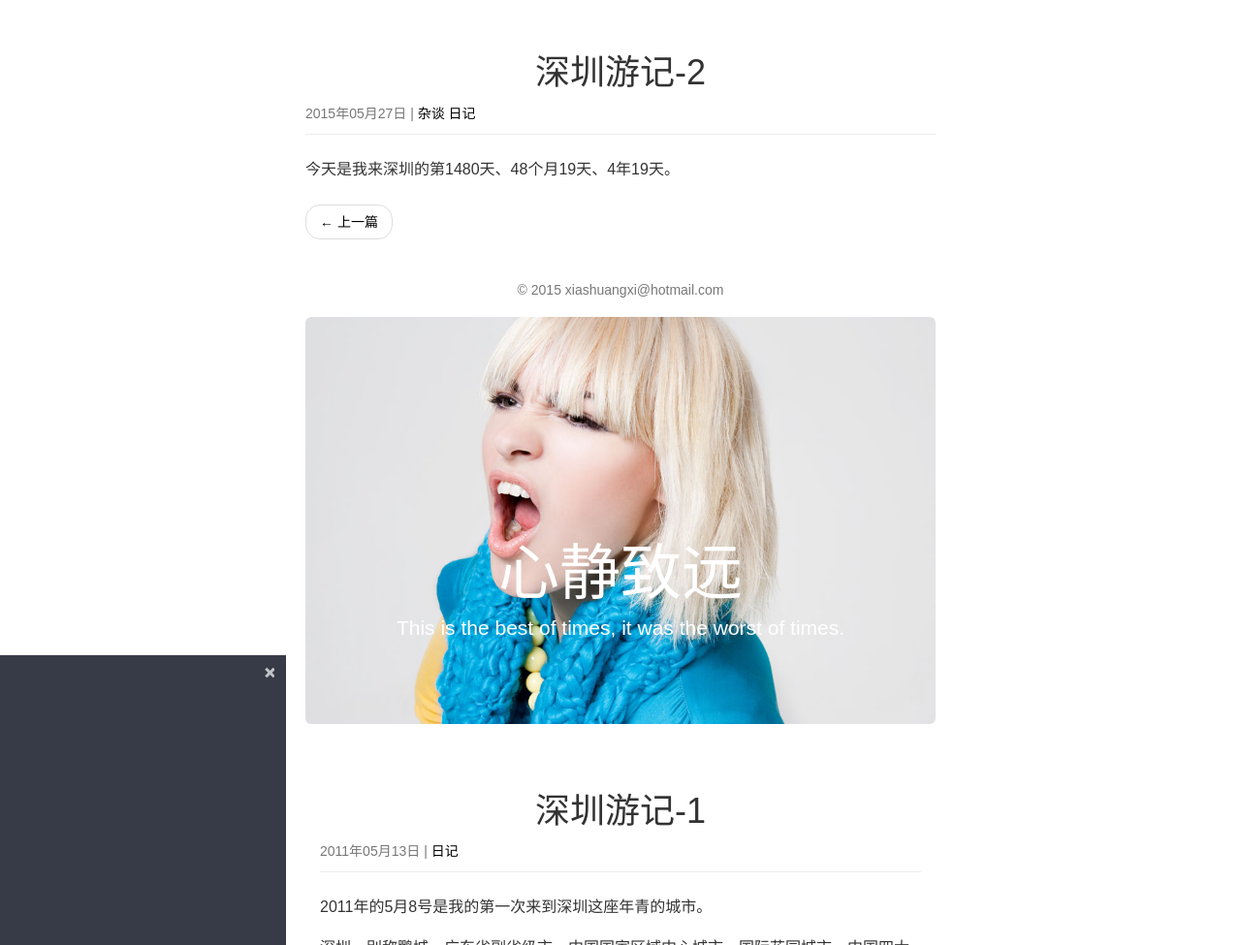
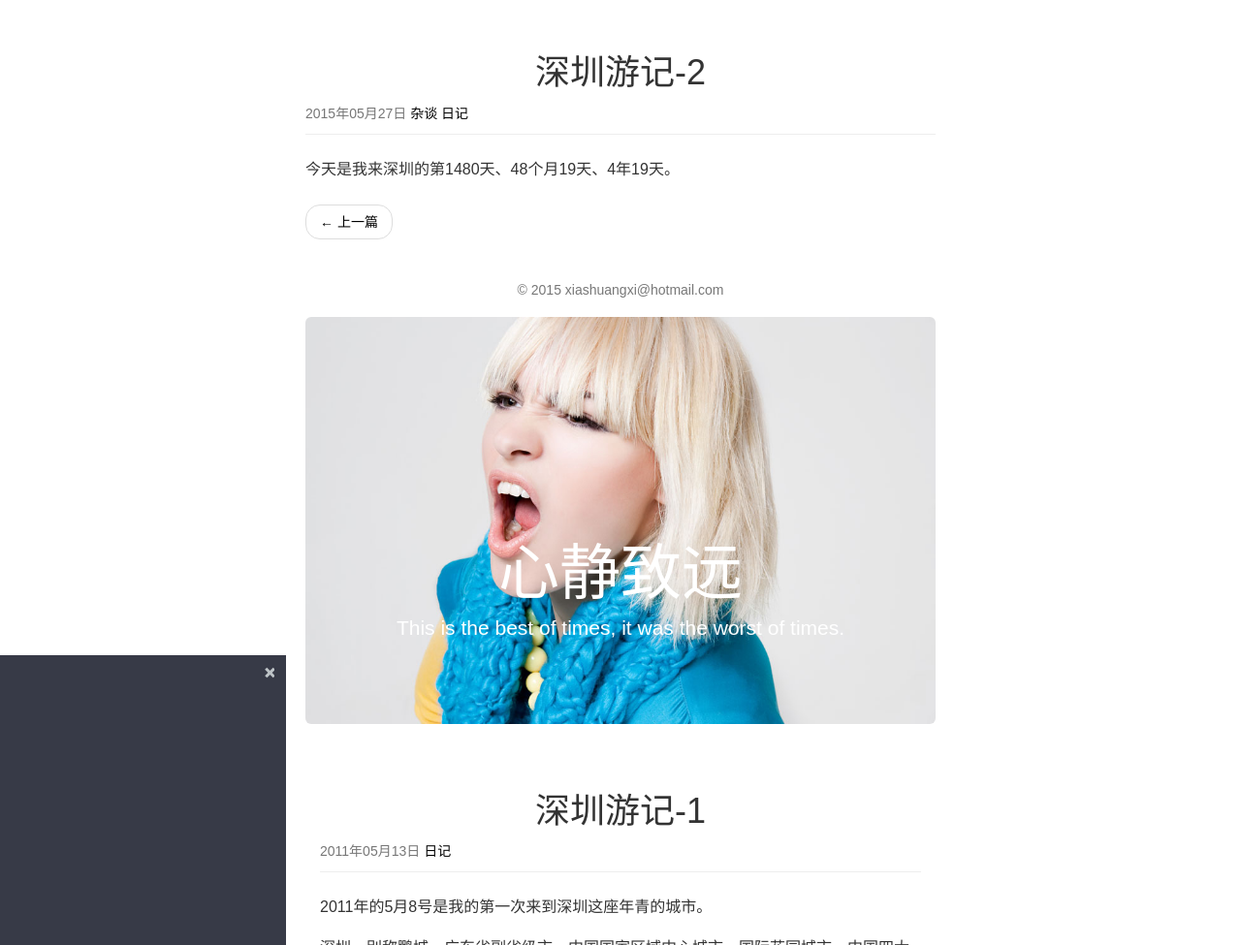
Before and after one commit to jinchangle/xiashuangxi.github.io, a Jekyll site: the page built from test.html, in a window 1280 px wide and 1400 px high, scrolled down 349 px. Shown: the part 151-1126 px from the top of the window at 97% size. Built offline with Jekyll 4.4.1, drawn with Linux system fonts in a browser that asks for light colours; nearby versions of some CDN libraries; comment, search, counter and statistics services are not loaded.

Commit message:
Update post.html

```diff
--- a/_layouts/post.html
+++ b/_layouts/post.html
@@ -6,7 +6,7 @@
 <div class="container" >
     <div class="page-header">
         <h1 style="text-align:center;">{{ page.title }}</h1>
-        <span class="tag">{{ page.date| date:"%Y年%m月%d日" }} | </span>
+        <span class="tag">{{ page.date| date:"%Y年%m月%d日" }}</span>
         {% for tag in page.tags %}
         <vkbd><a href='/blog/tag/{{tag}}/'>{{ tag }}</a></vkbd>
         {% endfor %}
```
